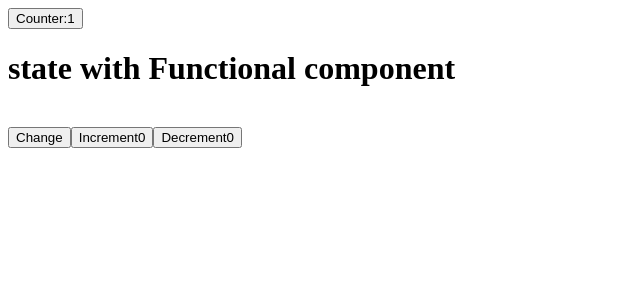
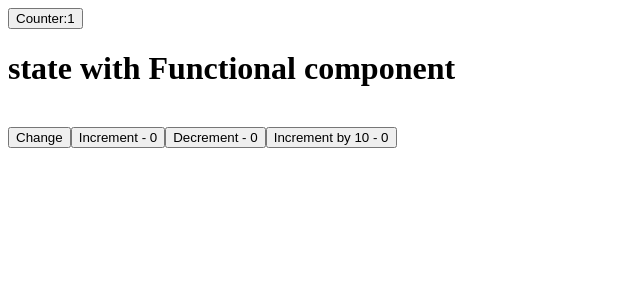
Before and after one commit to hussain-maaz/React-JS, a React (Create React App) app in the folder 01basicreact/: page / in a window 1280 px wide. Shown: the top 300 px of the page, without its empty margins (0-640 px from the left). Built offline with nearby package versions, Linux system fonts and the light colour scheme.

Commit message:
"useEffect Hook with for Loop "

```diff
--- a/01basicreact/src/component/HookCounter.jsx
+++ b/01basicreact/src/component/HookCounter.jsx
@@ -18,6 +18,13 @@ function HookCounter() {
     setCount1(count1 - 1);
     // uE();
   };
+  const Incremented = () => {
+    for (let i = 0; i < 10; i++) {
+    //   setCount(count + 1);
+    //   setCount(count + i + 1);
+    setCount(count => count + 1);
+    }
+  };
 
   //   const uE = function useEffect() {
   //     console.log("useEffect invoked");
@@ -25,7 +32,7 @@ function HookCounter() {
 
   useEffect(() => {
     console.log("useEffect invoked");
-  },[count1,counter]);
+  }, [count1, counter]);
 
   return (
     <div>
@@ -34,8 +41,9 @@ function HookCounter() {
       <h1>{titleName}</h1>
       <br></br>
       <button onClick={changleHandle}>Change</button>
-      <button onClick={Increment}>Increment{count}</button>
-      <button onClick={Decrement}>Decrement{count1}</button>
+      <button onClick={Increment}>Increment - {count}</button>
+      <button onClick={Decrement}>Decrement - {count1}</button>
+      <button onClick={Incremented}>Increment by 10 - {count}</button>
     </div>
   );
 }
```
